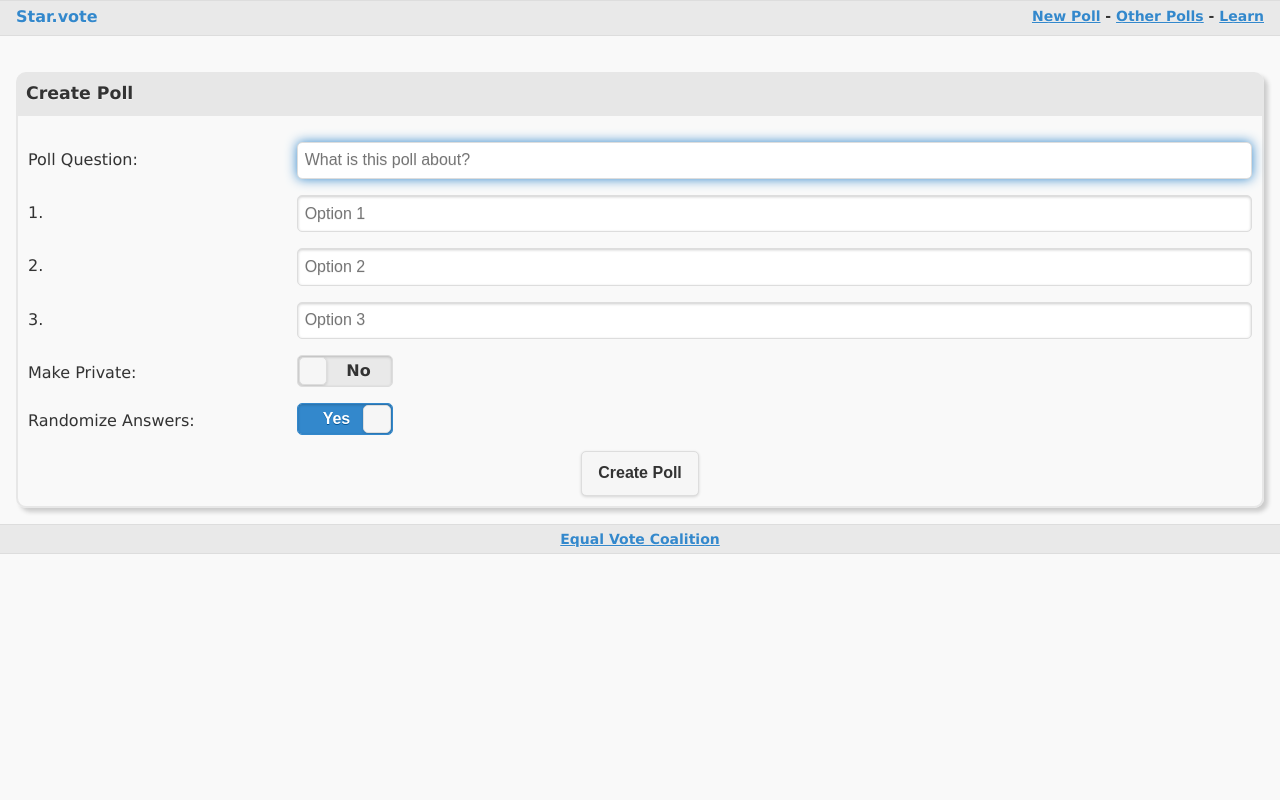
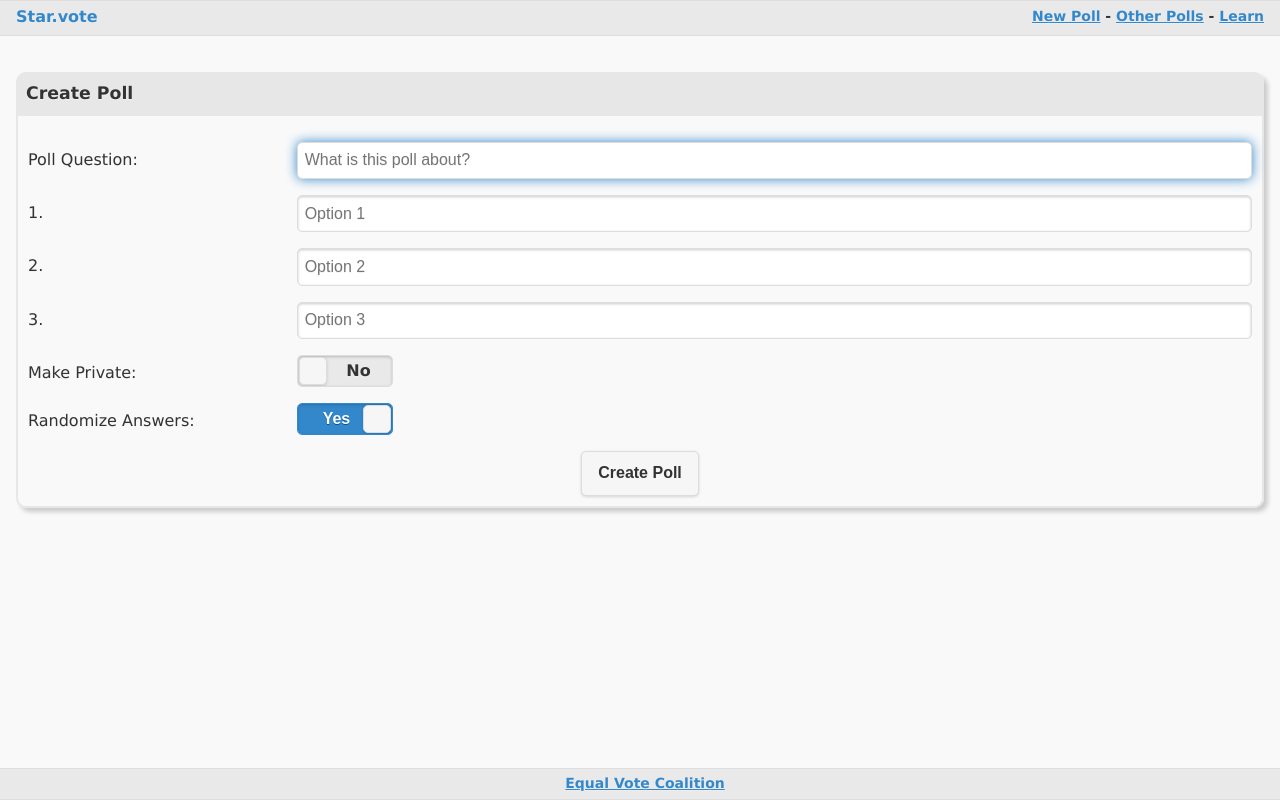
Before and after one commit to msmunter/star.vote, a PHP site: page /poll/create/?d=1 in a window 1280 px wide. Run offline with PHP 8.4, Linux system fonts and the light colour scheme; data that the repository does not hold is empty.

Commit message:
Got the footer CSS figured out.

```diff
--- a/web/css/style.css
+++ b/web/css/style.css
@@ -1,14 +1,20 @@
-.ui-page {
+/*.ui-page {
 	font-family: verdana, tahoma, helvetica, sans-serif;
 	height: 100%;
 	/*background-color: #664400;*/
 	/*background-image: url("../images/wood_texture.jpg");*/
 	/*color: white;*/
+/*}*/
+
+html, body {
+	height: 100vh;
+	margin: 0;
 }
 
-html, body {
-	min-height: 100vh;
-	margin: 0;
+#page {
+	font-family: verdana, tahoma, helvetica, sans-serif;
+	min-height: 100vh-20px;
+	padding-bottom: 30px;
 }
 
 /* Page Header */
@@ -254,7 +260,11 @@ div#footer {
 	font-size: 14px;
 	text-align: center;
 	padding: 5px;
-	/*border-top: solid 1px #ddd;*/
+	height: 20px;
+	position: absolute;
+	left: 0;
+	bottom: 0;
+	width: 100%;
 }
 
 div#footer a:link {
```
